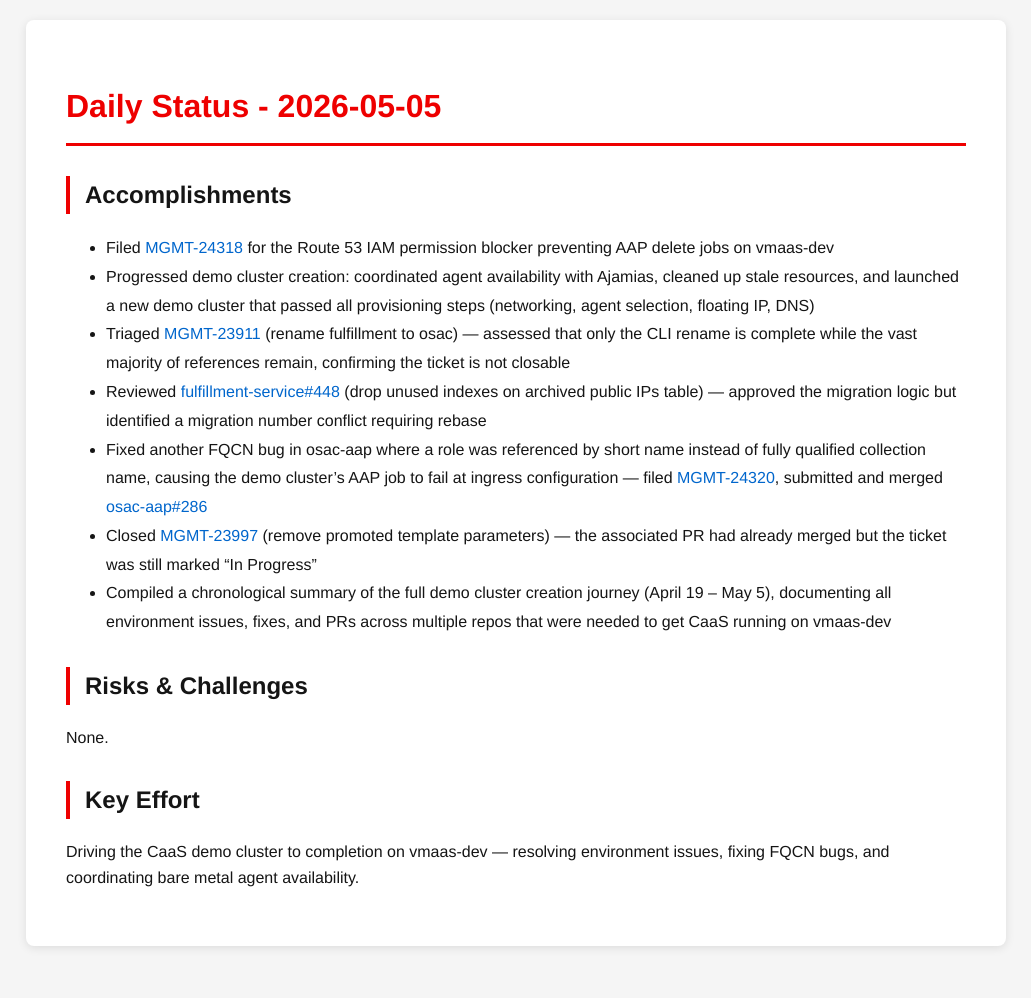
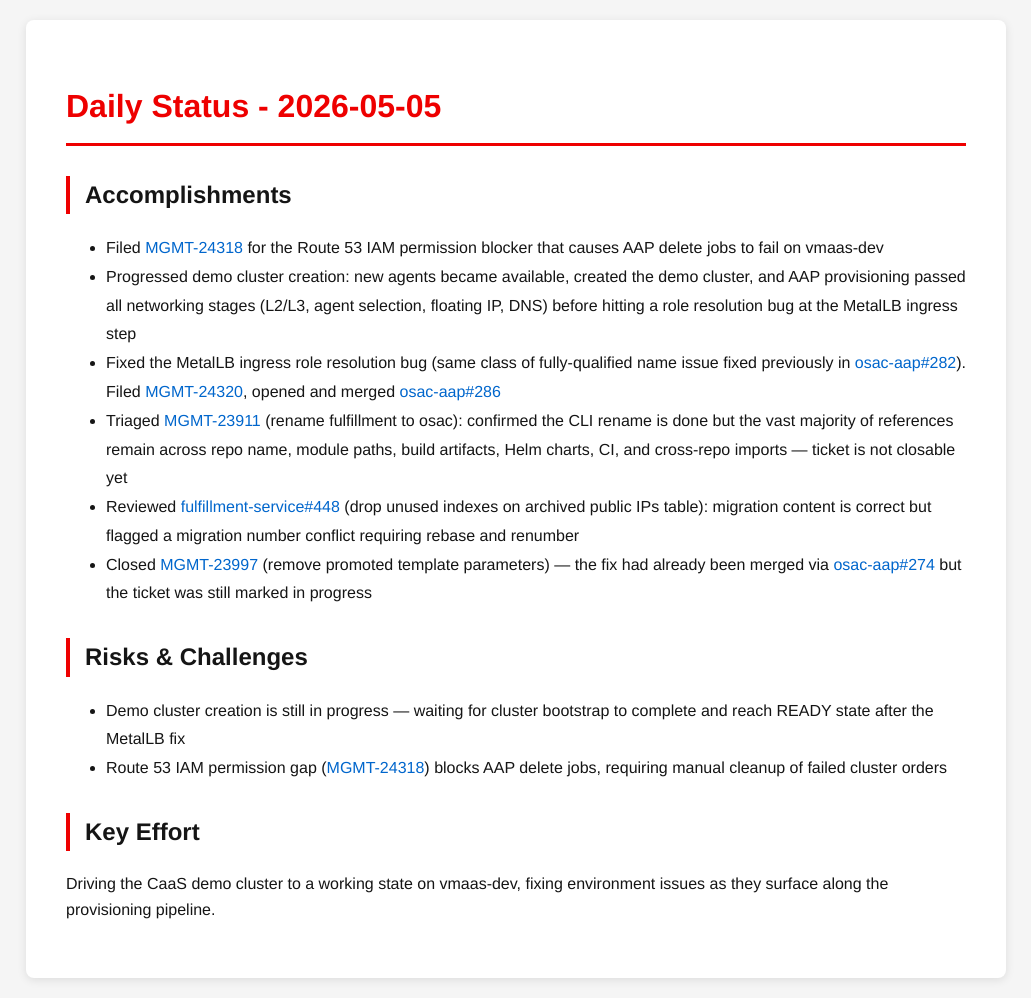
Before and after one commit to tzvatot/daily-status, a Jekyll site: the page built from 2026-05-05.md, in a window 1280 px wide. Shown: the whole page, without its empty margins (124-1155 px from the left). Built offline with Jekyll 4.4.1, drawn with Linux system fonts in a browser that asks for light colours; before the commit the page ends 966 px from its top, so only the background shows below that.

Commit message:
Daily status update - 2026-05-05

```diff
--- a/2026-05-05.md
+++ b/2026-05-05.md
@@ -7,19 +7,16 @@
 # Daily Status - 2026-05-05
 
 ## Accomplishments
-
-- Filed [MGMT-24318](https://issues.redhat.com/browse/MGMT-24318) for the Route 53 IAM permission blocker preventing AAP delete jobs on vmaas-dev
-- Progressed demo cluster creation: coordinated agent availability with Ajamias, cleaned up stale resources, and launched a new demo cluster that passed all provisioning steps (networking, agent selection, floating IP, DNS)
-- Triaged [MGMT-23911](https://issues.redhat.com/browse/MGMT-23911) (rename fulfillment to osac) — assessed that only the CLI rename is complete while the vast majority of references remain, confirming the ticket is not closable
-- Reviewed [fulfillment-service#448](https://github.com/osac-project/fulfillment-service/pull/448) (drop unused indexes on archived public IPs table) — approved the migration logic but identified a migration number conflict requiring rebase
-- Fixed another FQCN bug in osac-aap where a role was referenced by short name instead of fully qualified collection name, causing the demo cluster's AAP job to fail at ingress configuration — filed [MGMT-24320](https://issues.redhat.com/browse/MGMT-24320), submitted and merged [osac-aap#286](https://github.com/osac-project/osac-aap/pull/286)
-- Closed [MGMT-23997](https://issues.redhat.com/browse/MGMT-23997) (remove promoted template parameters) — the associated PR had already merged but the ticket was still marked "In Progress"
-- Compiled a chronological summary of the full demo cluster creation journey (April 19 – May 5), documenting all environment issues, fixes, and PRs across multiple repos that were needed to get CaaS running on vmaas-dev
+- Filed [MGMT-24318](https://issues.redhat.com/browse/MGMT-24318) for the Route 53 IAM permission blocker that causes AAP delete jobs to fail on vmaas-dev
+- Progressed demo cluster creation: new agents became available, created the demo cluster, and AAP provisioning passed all networking stages (L2/L3, agent selection, floating IP, DNS) before hitting a role resolution bug at the MetalLB ingress step
+- Fixed the MetalLB ingress role resolution bug (same class of fully-qualified name issue fixed previously in [osac-aap#282](https://github.com/osac-project/osac-aap/pull/282)). Filed [MGMT-24320](https://issues.redhat.com/browse/MGMT-24320), opened and merged [osac-aap#286](https://github.com/osac-project/osac-aap/pull/286)
+- Triaged [MGMT-23911](https://issues.redhat.com/browse/MGMT-23911) (rename fulfillment to osac): confirmed the CLI rename is done but the vast majority of references remain across repo name, module paths, build artifacts, Helm charts, CI, and cross-repo imports — ticket is not closable yet
+- Reviewed [fulfillment-service#448](https://github.com/osac-project/fulfillment-service/pull/448) (drop unused indexes on archived public IPs table): migration content is correct but flagged a migration number conflict requiring rebase and renumber
+- Closed [MGMT-23997](https://issues.redhat.com/browse/MGMT-23997) (remove promoted template parameters) — the fix had already been merged via [osac-aap#274](https://github.com/osac-project/osac-aap/pull/274) but the ticket was still marked in progress
 
 ## Risks & Challenges
-
-None.
+- Demo cluster creation is still in progress — waiting for cluster bootstrap to complete and reach READY state after the MetalLB fix
+- Route 53 IAM permission gap ([MGMT-24318](https://issues.redhat.com/browse/MGMT-24318)) blocks AAP delete jobs, requiring manual cleanup of failed cluster orders
 
 ## Key Effort
-
-Driving the CaaS demo cluster to completion on vmaas-dev — resolving environment issues, fixing FQCN bugs, and coordinating bare metal agent availability.
+Driving the CaaS demo cluster to a working state on vmaas-dev, fixing environment issues as they surface along the provisioning pipeline.
```
